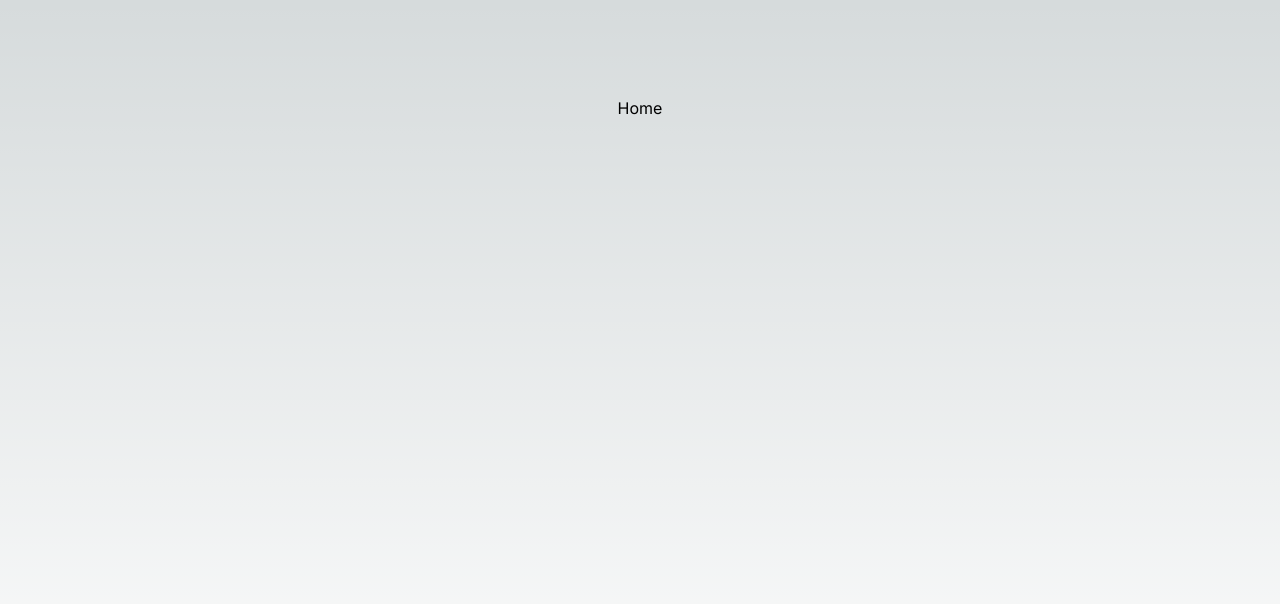
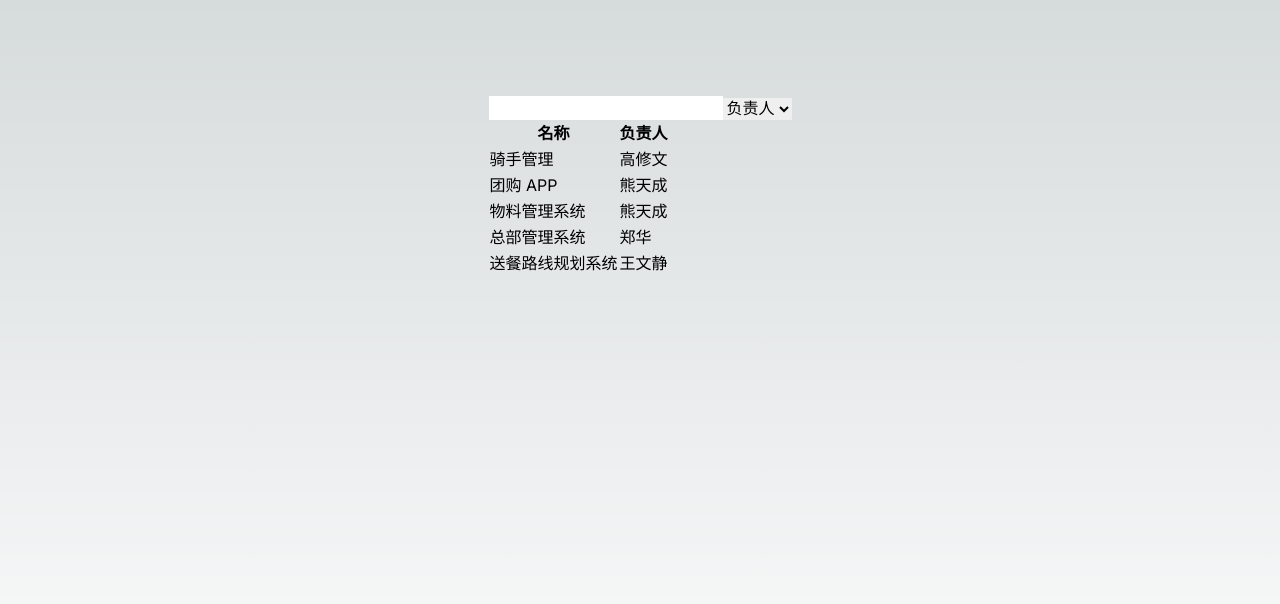
Before and after one commit to liwei478/my-jira, a Next.js app: page / in a window 1280 px wide. Shown: the top 604 px of the page. Built offline with nearby package versions, Linux system fonts and the light colour scheme; data requests are answered from the project's data file.

Commit message:
feat: add project list

```diff
--- a/__json_server_mock__/db.json
+++ b/__json_server_mock__/db.json
@@ -1,8 +1,57 @@
 {
   "users": [
     {
-      "name": "james",
-      "id": 1
+      "id": 1,
+      "name": "高修文"
+    },
+    {
+      "id": 2,
+      "name": "熊天成"
+    },
+    {
+      "id": 3,
+      "name": "郑华"
+    },
+    {
+      "id": 4,
+      "name": "王文静"
+    }
+  ],
+  "projects": [
+    {
+      "id": 1,
+      "name": "骑手管理",
+      "personId": 1,
+      "organization": "外卖组",
+      "created": 1604989757139
+    },
+    {
+      "id": 2,
+      "name": "团购 APP",
+      "personId": 2,
+      "organization": "团购组",
+      "created": 1604989757139
+    },
+    {
+      "id": 3,
+      "name": "物料管理系统",
+      "personId": 2,
+      "organization": "物料组",
+      "created": 1546300800000
+    },
+    {
+      "id": 4,
+      "name": "总部管理系统",
+      "personId": 3,
+      "organization": "总部",
+      "created": 1604980000011
+    },
+    {
+      "id": 5,
+      "name": "送餐路线规划系统",
+      "personId": 4,
+      "organization": "外卖组",
+      "created": 1546900800000
     }
   ]
 }
--- a/next.config.js
+++ b/next.config.js
@@ -1,4 +1,9 @@
 /** @type {import('next').NextConfig} */
-const nextConfig = {}
+const nextConfig = {
+  publicRuntimeConfig: {
+    // REACT_APP_API_URL: 'http://localhost:3001',
+    env: process.env.NODE_ENV,
+  },
+}
 
 module.exports = nextConfig
--- a/package.json
+++ b/package.json
@@ -8,7 +8,7 @@
     "start": "next start",
     "lint": "eslint .",
     "lint:fix": "eslint . --fix",
-    "json-server": "json-server __json_server_mock__/db.json --watch"
+    "json-server": "json-server __json_server_mock__/db.json --watch  --port 3001"
   },
   "simple-git-hooks": {
     "pre-commit": "pnpm lint-staged"
@@ -23,6 +23,7 @@
     "autoprefixer": "10.4.14",
     "next": "13.4.2",
     "postcss": "8.4.23",
+    "qs": "^6.11.2",
     "react": "18.2.0",
     "react-dom": "18.2.0",
     "tailwindcss": "3.3.2",
@@ -32,6 +33,7 @@
     "@antfu/eslint-config": "^0.39.3",
     "@commitlint/cli": "^17.6.3",
     "@commitlint/config-conventional": "^17.6.3",
+    "@types/qs": "^6.9.7",
     "eslint": "^8.41.0",
     "husky": "^8.0.3",
     "json-server": "^0.17.3",
--- a/src/app/page.tsx
+++ b/src/app/page.tsx
@@ -1,7 +1,11 @@
+'use client'
+
+import { ProjectListScreen } from '@/screens/ProjectList'
+
 export default function Home() {
   return (
     <main className="flex min-h-screen flex-col items-center justify-between p-24">
-      Home
+      <ProjectListScreen />
     </main>
   )
 }
--- a/src/screens/ProjectList/index.tsx
+++ b/src/screens/ProjectList/index.tsx
@@ -1,5 +1,46 @@
-import { memo } from 'react'
+import { memo, useEffect, useState } from 'react'
+import * as qs from 'qs'
+import getConfig from '../../../next.config'
+import SearchPanel from './searchPanel'
+import List from './list'
 
+import type { IProjectInfo, IPublicRuntimeConfig, IUser } from './type'
+import { cleanObject } from '@/utils'
+
+const { publicRuntimeConfig } = getConfig
+const apiUrl = (publicRuntimeConfig as IPublicRuntimeConfig).env === 'development' ? 'http://localhost:3001' : 'http://online.com'
 export const ProjectListScreen = memo(() => {
-  return <div></div>
+  const [param, setParam] = useState<IUser>({
+    name: '',
+    id: '',
+  })
+  const [users, setUsers] = useState<IUser[]>([])
+  const [list, setList] = useState<IProjectInfo[]>([])
+
+  useEffect(() => {
+    if (!apiUrl)
+      return
+    fetch(`${apiUrl}/projects?${qs.stringify(cleanObject(param))}`).then(async (response: Response) => {
+      if (response.ok) {
+        const res = await response.json() as IProjectInfo[]
+        setList(res)
+      }
+    }).catch(() => {})
+  }, [param])
+
+  useEffect(() => {
+    if (!apiUrl)
+      return
+    fetch(`${apiUrl}/users`).then(async (response: Response) => {
+      if (response.ok) {
+        const res = await response.json() as IUser[]
+        setUsers(res)
+      }
+    }).catch(() => {})
+  }, [])
+
+  return <div >
+    <SearchPanel users={users} param={param} setParam={setParam} />
+    <List users={users} list={list} />
+  </div>
 })
--- a/src/screens/ProjectList/list.tsx
+++ b/src/screens/ProjectList/list.tsx
@@ -1,5 +1,32 @@
+import type { FC, ReactNode } from 'react'
 import { memo } from 'react'
+import type { IProjectInfo, IUser } from './type'
 
-export const List = memo(() => {
-  return <div></div>
-})
+interface IProps {
+  users: IUser[]
+  list: IProjectInfo[]
+  children?: ReactNode
+}
+const List: FC<IProps> = (props) => {
+  const { users, list } = props
+  return <div>
+    <table>
+      <thead>
+        <tr>
+          <th>名称</th>
+          <th>负责人</th>
+        </tr>
+      </thead>
+      <tbody>
+        {
+          list.map(project => <tr key={project.id}>
+            <td>{project.name}</td>
+            <td>{users.find(user => user.id === project.personId)?.name || '未知'}</td>
+          </tr>)
+        }
+      </tbody>
+    </table>
+  </div>
+}
+
+export default memo(List)
--- a/src/screens/ProjectList/searchPanel.tsx
+++ b/src/screens/ProjectList/searchPanel.tsx
@@ -1,21 +1,15 @@
-import { memo, useEffect, useState } from 'react'
-import type { User } from './type'
+import type { Dispatch, FC, ReactNode, SetStateAction } from 'react'
+import { memo } from 'react'
+import type { IUser } from './type'
 
-export const SearchPanel = memo(() => {
-  const [param, setParam] = useState({
-    name: '',
-    personId: '',
-  })
-  const [users, setUsers] = useState<User[]>([])
-  const [list, setList] = useState([])
-
-  useEffect(() => {
-    fetch('').then((response: Response) => {
-      if (response.ok)
-        // setList(await response.json())
-        setList([])
-    }).catch(() => {})
-  }, [param])
+interface IProps {
+  param: IUser
+  users: IUser[]
+  setParam: Dispatch<SetStateAction<IUser>>
+  children?: ReactNode
+}
+const SearchPanel: FC<IProps> = (props) => {
+  const { users, param, setParam } = props
 
   return <form>
     <div>
@@ -23,15 +17,17 @@ export const SearchPanel = memo(() => {
         ...param,
         name: evt.target.value,
       })} />
-      <select value={param.personId} onChange={evt => setParam({
+      <select value={param.id} onChange={evt => setParam({
         ...param,
-        personId: evt.target.value,
+        id: Number(evt.target.value),
       })}>
         <option value={''}>负责人</option>
       {
-        users.map(user => <option value={user.personId}>{user.name}</option>)
+        users.map(user => <option key={user.id} value={user.id}>{user.name}</option>)
       }
       </select>
     </div>
   </form>
-})
+}
+
+export default memo(SearchPanel)
--- /dev/null
+++ b/src/utils/index.ts
@@ -0,0 +1,13 @@
+import type { IBasicType, IObjectInfo } from '@/screens/ProjectList/type'
+
+export const isFalsy = (value: IBasicType) => value === 0 ? true : !value
+
+// 在一个函数中，改变传入的对象本是是不好的
+export function cleanObject(object: IObjectInfo) {
+  const result = { ...object }
+  Object.keys(result).forEach((key) => {
+    const value = result[key]
+    isFalsy(value) && delete result[key]
+  })
+  return result
+}
```
Also changed, not shown: src/screens/ProjectList/type.ts (+21 -3 lines), .eslintrc.js, 2 other files (tests, documents, lock files or other folders).
